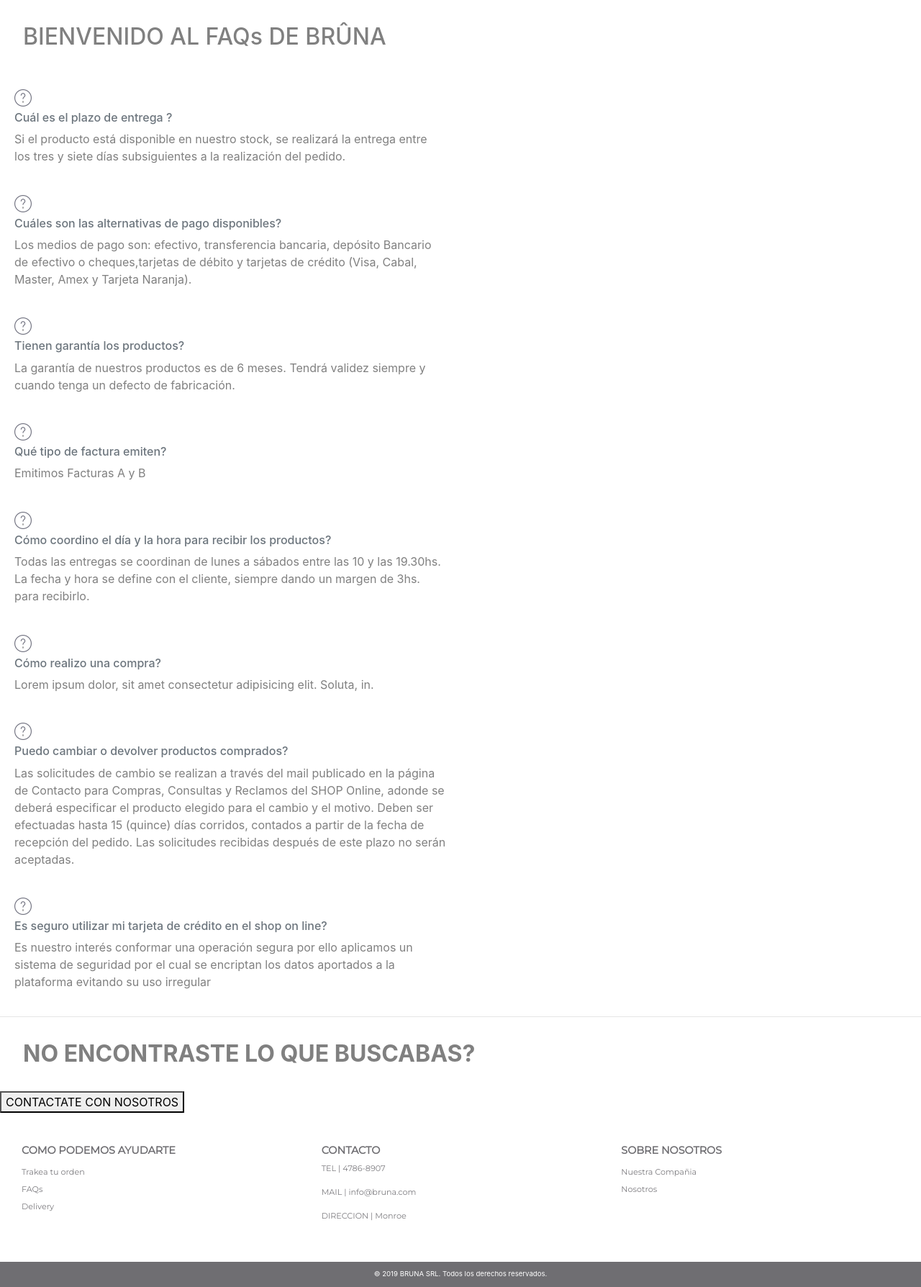
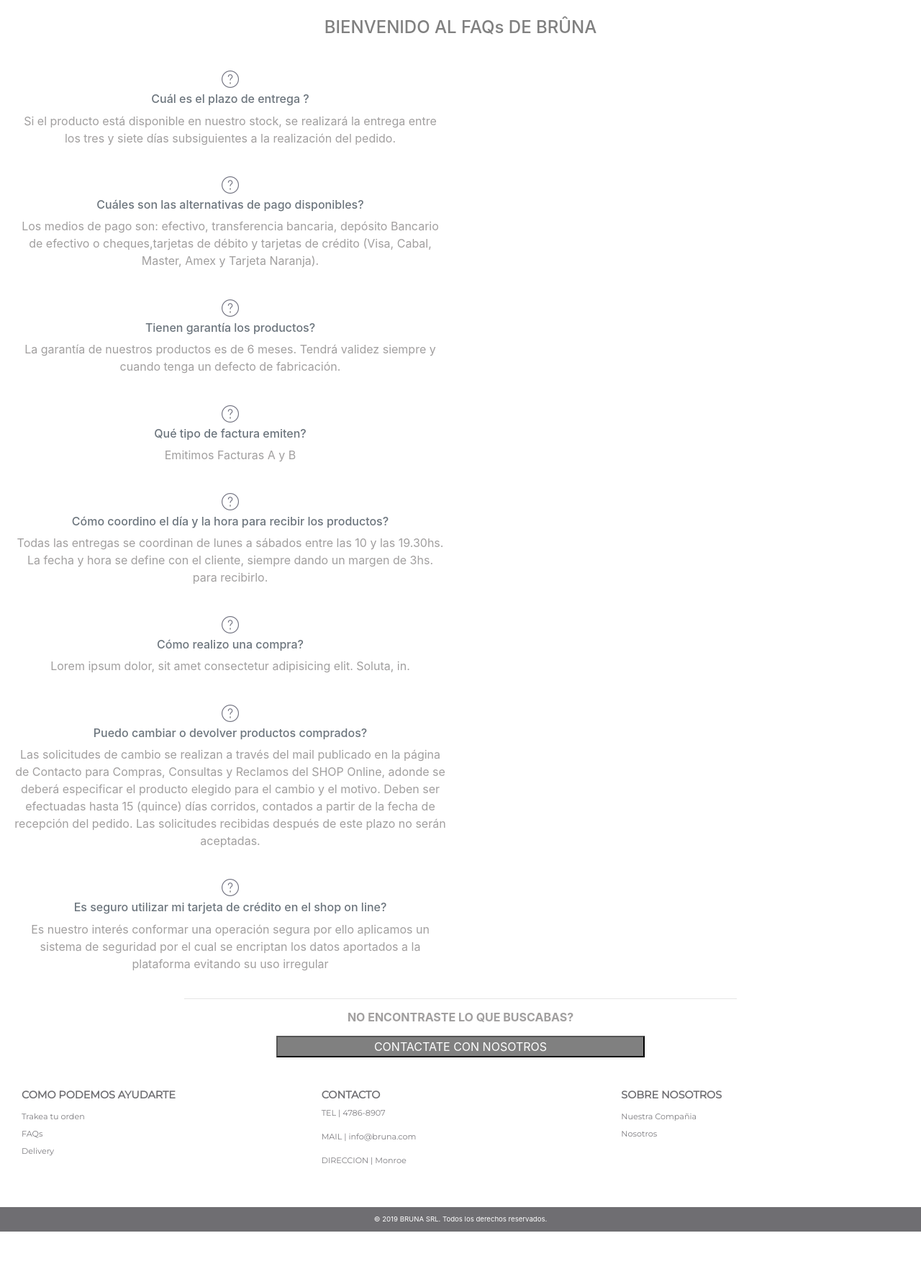
Before and after one commit to mirubarcala/bruna, a PHP site: page /faqs.php in a window 1280 px wide. Shown: the part 121-1909 px from the top of the page at 72% size. After the commit the page ends 1832 px from the top, so only its background shows below. Run offline with PHP 8.4, Linux system fonts and the light colour scheme.

Commit message:
cambios css faqs

```diff
--- a/css/master-g.css
+++ b/css/master-g.css
@@ -64,66 +64,52 @@
 /* FAQs */
 
 .principal-g {
+    text-align: center;
+    font-size: 1em;
+    color: rgb(161, 159, 159);
+    max-width: 1400px;
+}
 
+.titulo-faqs {
+    font-size: 1.5em;
+    margin: 1em;
     color: grey;
+}
+
+.seccion1 {
+    width: 60%;
+
 
 
 }
-/*.container-g {
-    max-width: 1400px;
-    display: flex;
-    justify-content: space-around;
-
-
-    }*/
-.titulo-faqs {
-    font-size: 2em;
-    margin: 1em;
-}
-/*.seccion1 {
-  width: 80%;
-      }
 
 .ask {
-    padding: 0;
-    }
-.card-header {
-    background-color: white;
-    padding: 10px;
+   text-align: left;
+    padding: 0.70em;
 }
-.:hover {
-text-decoration: none;
-filter: sepia(60%);
-}
-
-h2 .btn {
-    color: grey;
-    font-size: 0.5em;
-  }
-h2 .btn:hover {
-        filter: sepia(60%);
-    }
 
 .pie {
     justify-content: baseline;
     height: 10%;
+}
 
-}
 .lineh-g {
     width: 60%;
-}*/
+}
 
 .endfaqs {
-    font-size: 2em;
+    font-size: 1em;
     font-weight: bold;
     margin: 1em;
 }
-/*.button-g {
+
+
+.button-g {
     font-size: 1em;
     width: 40%;
     color: white;
     background-color: grey;
-}*/
+}
 
   /*Footer*/
 
```
